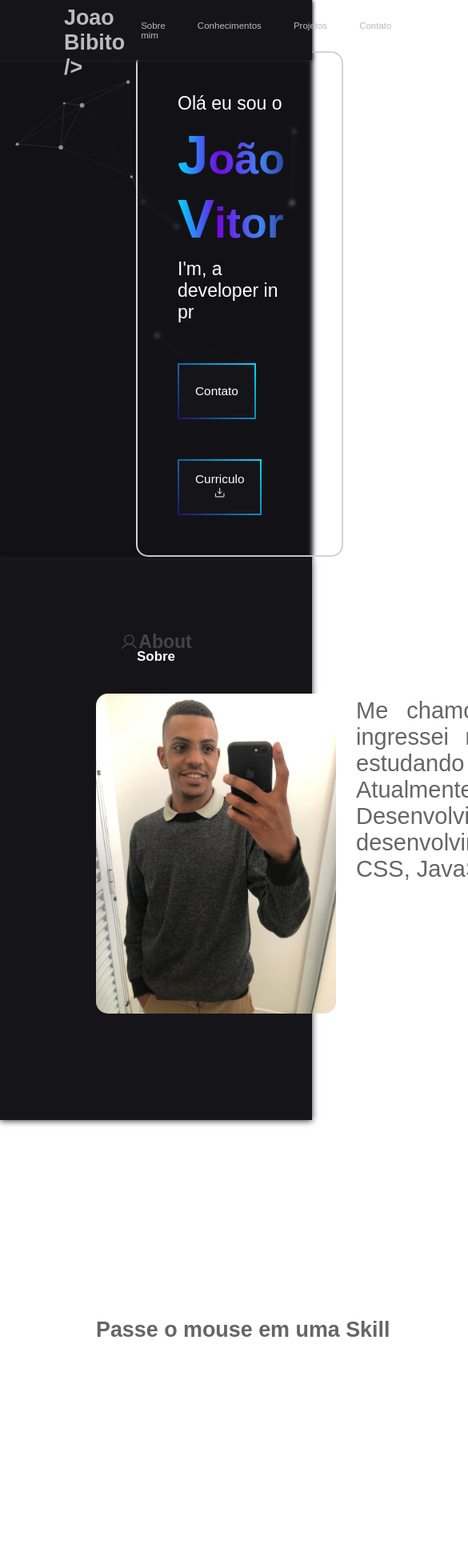
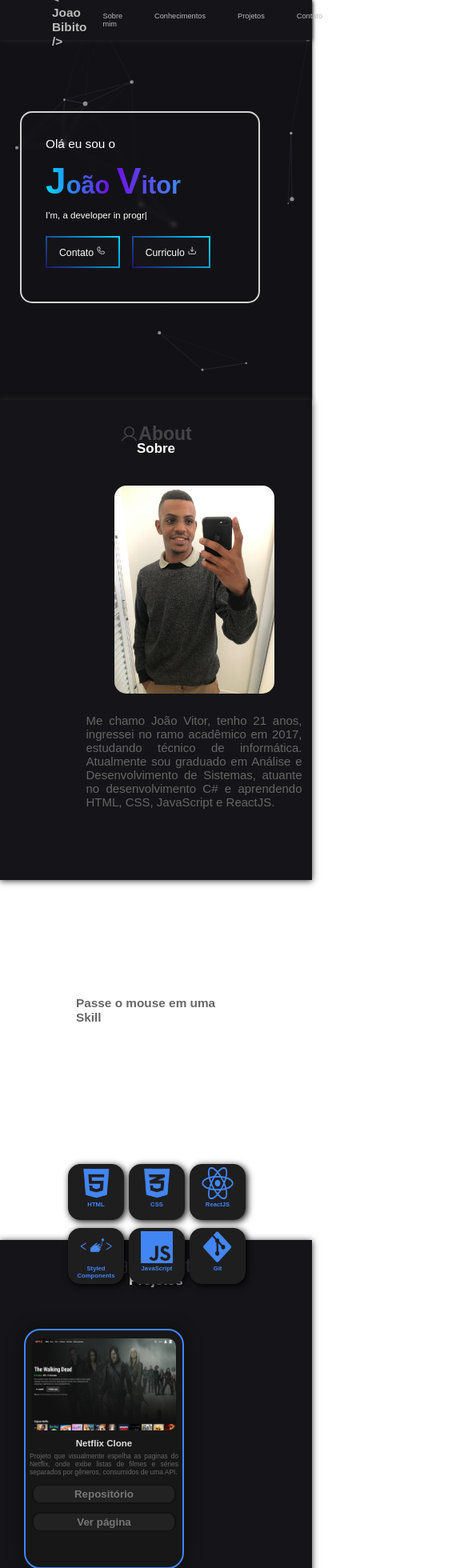
Before and after one commit to JoaoBibito/jb-portfolio, a React (Create React App) app: page / in a window 390 px wide. Shown: the top 1960 px of the page at 80% size, 585 px wide, since content can reach past the window. Built offline with nearby package versions, Linux system fonts and the light colour scheme.

Commit message:
responsive

```diff
--- a/src/pages/index/index.jsx
+++ b/src/pages/index/index.jsx
@@ -87,7 +87,7 @@ function Home() {
           />
           <>
             <S.buttonHome>
-              <a href="#contact">Contato</a>
+              <a href="#contact">Contato <Phone/></a>
             </S.buttonHome>
             <S.buttonHome>
               <a href={require("../../assets/CurriculoJoaoVitor.pdf")} download>
@@ -115,12 +115,6 @@ function AboutMe() {
         <S.containerAboutMe>
           <img
             src={imgProfile}
-            style={{
-              width: "300px",
-              height: "400px",
-              marginRight: "20px",
-              borderRadius:"15px"
-            }}
             alt="Profile"
           />
           <S.textAboutMe>
@@ -207,7 +201,8 @@ function MySkills() {
   return (
     <S.MySkills id="mySkills">
       <S.divMySkills>
-        <S.MySkillsTitle className="d-200">
+        <S.MySkillsTitle className="d-200"
+        >
           <S.Title>
             Habilidades
             <span>
@@ -258,31 +253,29 @@ function MyProjects() {
           </S.Title>
         </S.MyProjectsTitle>
         <S.CardProject>
-          <S.MyProjectImg>
-            <img src={netflixImg} alt='Netflix project'/>
-          </S.MyProjectImg>
+          <S.ProjectImg src={netflixImg} alt='Netflix project'/>
           <S.MyProjectTitle>Netflix Clone</S.MyProjectTitle>
           <S.descriptionProject>
             Projeto que visualmente espelha as paginas do Netflix, onde exibe
             listas de filmes e séries separados por gêneros, consumidos de uma
             API.
           </S.descriptionProject>
-          <button>
+          <S.ProjectButton>
             <a
               href="https://github.com/JoaoBibito/NetflixClone"
               target="_blank" rel="noreferrer"
             >
               Repositório
             </a>
-          </button>
-          <button>
+          </S.ProjectButton>
+          <S.ProjectButton>
             <a
               href="https://joaobibito.github.io/NetflixClone/"
               target="_blank" rel="noreferrer"
             >
               Ver página
             </a>
-          </button>
+          </S.ProjectButton>
         </S.CardProject>
       </S.divMyProjects>
     </S.MyProjects>
@@ -368,18 +361,9 @@ function Contact() {
 function Footer() {
   return (
     <S.Footer>
-      <div
-        style={{
-          fontSize: "1.5rem",
-          fontWeight: "bold",
-          justifySelf: "left",
-          position: "absolute",
-          left: "60px",
-          color:"white"
-        }}
-      >
+      <S.nameFooter>
         © João Vitor Barbosa 2022
-      </div>
+      </S.nameFooter>
       <ul>
         <li>
           <Link
--- a/src/pages/index/style.js
+++ b/src/pages/index/style.js
@@ -17,9 +17,6 @@ export const Title = styled.h2`
   opacity: 1;
   margin-left:auto;
   margin-right: auto;
-  @media (min-width: 994px) {
-    font-size: 3.5rem;
-  }
 
   span {
     z-index: -1;
@@ -65,15 +62,27 @@ export const Header = styled.header`
   padding: 0px 50px;
   align-items: center;
   box-shadow: 0px 1px 5px #252525;
+  @media(max-width: 992px){
+    height: 50px;
+    padding: 0px 15px;
+  }
 `;
 
 export const Name = styled.h1`
   color: #bbb;
   margin-left: 100px;
-  font-size: 3.5rem;
+  font-size: 3rem;
   cursor: pointer;
-  @media(max-width:1675px) {
-    margin-left: 30px;
+  @media(max-width:1170px) {
+    font-size: 2.5rem;
+  }
+  @media(max-width:992px) {
+    font-size: 2.6rem;
+    margin-left: 50px;
+  }
+  @media(max-width:768px) {
+    font-size: 2rem;
+    margin-left: 50px;
   }
 `;
 
@@ -98,6 +107,17 @@ export const HeaderTopics = styled.ul`
     transform: scale(1.2);
     transition: 0.3s linear;
   }
+  @media(max-width:992px) {
+    ul{
+    font-size: 1.2rem;
+    }
+  }
+  @media(max-width:768px) {
+
+    font-size: 1rem;
+    margin-right: 10px;
+
+  }
 `;
 //------------- HOME
 export const Home = styled.article`
@@ -106,6 +126,16 @@ export const Home = styled.article`
   width: 100%;
   padding: 80px 120px;
   box-shadow: 0px 1px 5px #252525;
+  @media(max-width: 1170px){
+    padding: 130px 100px;
+  }
+  @media(max-width: 992px){
+    height: 500px;
+    padding: 84px 120px;
+  }
+  @media(max-width: 768px){
+    padding: 84px 5px;
+  }
 `;
 
 export const divHome = styled.article`
@@ -113,6 +143,12 @@ export const divHome = styled.article`
   align-items: center;
   height: 600px;
   position: relative;
+  @media(max-width: 1170px){
+    height: 500px;
+  }
+  @media(max-width: 992px){
+    height: 350px;
+    }
 `;
 
 export const TextHome = styled.div`
@@ -122,7 +158,7 @@ export const TextHome = styled.div`
   border-radius: 15px;
   font-size: 3rem;
   padding: 50px;
-  margin-left: 20%;
+  margin-left:15%;
   width: 650px;
   color: white;
   .bigName {
@@ -139,9 +175,43 @@ export const TextHome = styled.div`
     font-size: 9rem;
     font-weight: bold;
   }
-  @media(max-width:1675px) {
-    margin-left: 50px;
+  @media(max-width:1170px) {
+    width: 550px;
+    margin-left: 20px;
+    padding: 50px;
+    font-size: 2rem;
+
+    .bigName{
+      font-size: 5rem;
     }
+    span{
+      font-size: 7rem;
+    }
+  }
+  @media(max-width:992px) {
+    width: 550px;
+    height: 330px;
+    margin-left: 20px;
+    padding: 50px;
+    font-size: 1.5rem;
+    .bigName{
+      font-size: 5rem;
+    }
+    span{
+      font-size: 7rem;
+    }
+  }
+  @media(max-width: 768px){
+    width: 300px;
+    height: 240px;
+    padding: 30px 20px 10px 30px;
+    .bigName{
+      font-size: 4rem;
+    }
+    span{
+      font-size: 6rem;
+    }
+  }
 `;
 
 export const ImgHome = styled.div`
@@ -154,9 +224,11 @@ export const ImgHome = styled.div`
 
 export const SpanHome = styled.div`
   font-size: 3rem;
+  @media(max-width: 768px){
+    font-size: 2rem;
+  }
 `;
 export const buttonHome = styled.button`
-  margin-top: 50px;
   border-radius: 15px 15px 15px 15px;
   height: 70px;
   padding-left: 20px;
@@ -168,6 +240,7 @@ export const buttonHome = styled.button`
   background-color: #151519;
   border-image: linear-gradient(225deg, #00d9ff 0%, #1f1670 100%) 1;
   margin-right: 50px;
+  margin-top: 50px;
   :hover {
     border-image: linear-gradient(225deg, #1f1670 0%, #00d9ff 100%) 1;
     /* transition: all 500ms ease-in-out; */
@@ -176,6 +249,19 @@ export const buttonHome = styled.button`
   a {
     text-decoration: none;
     color: inherit;
+  }
+  @media(max-width:1170px){
+    height: 60px;
+    padding: 0px 15px;
+  }
+  @media(max-width:992px){
+    margin-top: 20px;
+  }
+  @media(max-width:768px){
+    height: 40px;
+    margin-top: 20px;
+    margin-right: 15px;
+    font-size: 1.6rem;
   }
 `;
 
@@ -187,17 +273,61 @@ export const AboutMe = styled.article`
   padding: 80px 120px;
   background-color: #151519;
   box-shadow: 0px 1px 8px #2f2f2f;
+  @media (max-width: 992px) {
+    padding: 10px 80px;
+    height: 500px;
+  }
+  @media (max-width: 768px) {
+    padding: 20px 10px;
+    height: 600px;
+  }
 `;
 
 export const containerAboutMe=styled.div`
-display: flex;
-    width: 900px;
-    justify-content: space-between;
-    margin-top: 20px;
-    margin-left: auto;
-    margin-right: auto;
-    @media (max-width: 1675px) {
-
+  position: relative;
+  display: flex;
+  width: 850px;
+  justify-content: space-between;
+  margin-top: 20px;
+  margin-left: auto;
+  margin-right: auto;
+  img{
+    width: 300px;
+    height: 400px;
+    margin-right: 20px;
+    border-radius: 15px;
+  }
+  @media (max-width: 1170px) {
+    width: 800px;
+  }
+  @media (max-width: 992px) {
+    width: 600px;
+  img{
+      width: 250px;
+      height: 300px;
+      margin-right: 20px;
+    }
+  }
+  @media (max-width: 768px) {
+    width: 465px;
+    img{
+    width: 200px;
+    height: 260px;
+    margin-right: 20px;
+    }
+  }
+  @media(max-width:510px){
+    flex-direction: column;
+    justify-content: center;
+    align-items: center;
+    img{
+      margin-bottom: 20px;
+      margin-right: 0px;
+    }
+  }
+  @media (max-width: 376px) {
+    width: 300px;
+    flex-direction: column;
   }
     `
 export const divAboutMe = styled.article`
@@ -209,6 +339,7 @@ export const divAboutMe = styled.article`
 
 export const textAboutMe = styled.div`
   color: #666;
+  max-width: 470px;
   font-size: 29px;
   padding:5px;
   text-align: justify;
@@ -216,6 +347,18 @@ export const textAboutMe = styled.div`
   -webkit-box-pack: center;
   -webkit-box-align: center;
   flex-direction: column;
+
+  @media(max-width:1170px){
+    font-size: 25px;
+  }
+  @media (max-width:992px) {
+    width: 400px;
+    font-size: 25px;
+  }
+  @media(max-width:768px){
+    width: 280px;
+    font-size: 15px;
+  }
 `;
 
 // ------------- MY SKILLS
@@ -223,7 +366,16 @@ export const MySkills = styled.article`
   width: 100%;
   height: 700px;
   display: flex;
-  padding: 80px 120px; ;
+  padding: 80px 120px;
+  @media(max-width: 992px){
+    padding: 10px 30px;
+    height: 450px;
+  }
+  @media(max-width: 768px){
+    padding: 20px 20px;
+    height: 450px;
+  }
+
 `;
 
 export const divMySkills = styled.div`
@@ -232,6 +384,13 @@ export const divMySkills = styled.div`
   margin: 0 auto;
   display: flex;
   flex-wrap: wrap;
+  @media(max-width: 1170px){
+    width: 800px;
+  }
+  @media(max-width: 992px){
+    width: 750px;
+    justify-content: space-around;
+  }
 `;
 
 export const MySkillsTitle = styled.h1`
@@ -240,25 +399,36 @@ export const MySkillsTitle = styled.h1`
   text-align: center;
   color: #ddd;
   z-index: 10;
+  @media(max-width:768px){
+    margin-bottom: 50px;
+  }
 `;
 
 export const divDescription = styled.div`
-  height: 400px;
+  height: 200px;
   width: 400px;
   backdrop-filter: blur(2.5px);
   display: flex;
   flex-direction: column;
   z-index: 5;
-  @media (max-width: 1675px) {
-
+  @media (max-width: 1170px) {
+    width: 300px;
+  }
+  @media (max-width: 768px) {
+    width: 200px;
   }
 `;
 
 export const descriptionTitle = styled.h2`
   width: 100%;
   color: #666;
-  padding-top: 100px;
-  font-size: 3.5rem; ;
+  font-size: 3.5rem;
+  @media(max-width:992px){
+    font-size: 3rem;
+  }
+  @media (max-width: 768px) {
+    font-size: 2rem;
+  }
 `;
 
 export const descriptionText = styled.div`
@@ -266,17 +436,35 @@ export const descriptionText = styled.div`
   font-size: 2.5rem;
   margin-top: 30px;
   color: #666;
+  @media(max-width:992px){
+    font-size: 2.2rem;
+  }
+  @media (max-width: 768px) {
+    font-size: 1.5rem;
+  }
 `;
 
 export const divSkills = styled.div`
   height: 330px;
   width: 500px;
   display: flex;
+  justify-content: end;
   flex-wrap: wrap;
-  padding: 20px;
+  padding: 0px 10px;
   z-index: 3;
+  @media(max-width: 1170px){
+    width: 400px;
+  }
+  @media(max-width: 992px){
+    height:250px;
+  }
+  @media(max-width: 768px){
+    height:160px;
+    width:250px;
+  }
 `;
 export const Card = styled.div`
+position: relative;
   width: 130px;
   height: 130px;
   background-color: #1e1e1e;
@@ -289,6 +477,21 @@ export const Card = styled.div`
     transform: scale(1);
     border: 2px solid #222;
     box-shadow: 2px 2px 8px #1d1d1d;
+  }
+  @media(max-width:1170px){
+    margin: 5px;
+    width: 110px;
+    height: 110px;
+  }
+  @media (max-width: 992px) {
+    width: 100px;
+    height: 100px;
+    margin: 3px;
+  }
+  @media (max-width: 768px) {
+    width: 70px;
+    height: 70px;
+    margin: 3px;
   }
 `;
 
@@ -305,16 +508,49 @@ export const CardImg = styled.div`
     height: 75px;
     width: 80px;
   }
+  @media(max-width:1170px){
+    width: 100px;
+    height: 75px;
+    img{
+      height: 70px;
+      width: 85px;
+    }
+  }
+  @media(max-width:992px){
+    margin-top: 0px;
+    img{
+      height: 55px;
+      width: 65px;
+    }
+  }
+  @media(max-width:768px){
+    width: 65px;
+    height: 45px;
+    margin-top: 0px;
+    img{
+      height: 40px;
+      width: 40px;
+    }
+  }
 `;
 
 export const CardTitle = styled.h3`
-  width: 130px;
+  width: 100%;
   text-align: center;
   padding-top: 5px 0px;
   color: #4285f4;
   font-size: 1.5rem;
   display: flex;
   justify-content: center;
+  @media(max-width:1170px){
+    font-size:1.2rem;
+  }
+  @media(max-width:992px){
+    font-size:1.1rem;
+  }
+  @media(max-width:768px){
+    font-size:1rem;
+  }
 `;
 
 //------------- My Projects
@@ -325,6 +561,10 @@ export const MyProjects = styled.article`
   box-shadow: 0px 1px 5px #252525;
   background-color: #151519;
   box-shadow: 0px 1px 8px #2f2f2f;
+  @media(max-width: 992px){
+    padding: 10px 30px;
+    height: 500px;
+  }
 `;
 
 export const divMyProjects = styled.div`
@@ -342,6 +582,8 @@ export const MyProjectsTitle = styled.h1`
 export const CardProject = styled.div`
   width: 250px;
   height: 350px;
+  display: flex;
+  flex-direction: column;
   background-color: #171717;
   border-radius: 20px;
   padding: 10px;
@@ -356,7 +598,46 @@ export const CardProject = styled.div`
   :hover > * {
     transition: all 0.3s ease-in-out;
   }
-  button {
+  @media(max-width: 992px){
+    height: 300px;
+    width: 200px;
+    padding: 5px;
+  }
+`;
+
+export const ProjectImg = styled.img`
+
+    margin-top: 5px;
+    height: 130px;
+    width: 225px;
+    border-radius: 10px;
+    margin-left: auto;
+    margin-right: auto;
+
+  @media(max-width: 992px){
+    width: 180px;
+    height: 115px;
+    }
+`;
+
+export const MyProjectTitle = styled.h1`
+  width: 100%;
+  text-align: center;
+  color: #ddd;
+margin-top: 10px;
+`;
+
+export const descriptionProject = styled.div`
+  font-size: 1.3rem;
+  color: #666;
+  text-align: justify;
+  padding-top: 5px;
+  @media(max-width: 992px){
+    font-size: 1.1rem;
+    }
+`;
+
+export const ProjectButton=styled.button`
     width: 210px;
     height: 30px;
     margin-top: 10px;
@@ -367,43 +648,20 @@ export const CardProject = styled.div`
     color: #777;
     font-weight: bold;
     border: 2px solid #111;
-  }
-  button > a {
+
+   a {
     text-decoration: none;
     color: #777;
   }
-  button:hover {
+  :hover {
     background-color: #333;
     border: 2px solid #000;
   }
-`;
-
-export const MyProjectImg = styled.div`
-  height: 150px;
-  width: 225px;
-  position: relative;
-  margin-left: auto;
-  margin-right: auto;
-  img {
-    margin-top: 5px;
-    height: 130px;
-    width: 225px;
-    border-radius: 10px;
+  @media(max-width: 992px){
+    width: 180px;
+    height: 25px;
   }
 `;
-
-export const MyProjectTitle = styled.h1`
-  width: 100%;
-  text-align: center;
-  color: #ddd;
-`;
-
-export const descriptionProject = styled.div`
-  font-size: 1.3rem;
-  color: #666;
-  padding-top: 5px;
-`;
-
 //------------- Contact
 
 export const Contact = styled.article`
@@ -411,14 +669,18 @@ export const Contact = styled.article`
   height: 700px;
   display: flex;
   padding: 80px 120px;
+  @media(max-width: 992px){
+    height: 500px;
+    padding: 80px 10px;
+  }
 `;
 
 export const formContact = styled.form`
   position: relative;
   background: #151519;
-  width: 500px;
+  width: 400px;
   border-radius: 30px;
-  height: 500px;
+  height: 450px;
   margin-left: auto;
   margin-right: auto;
   ::before {
@@ -430,6 +692,12 @@ export const formContact = styled.form`
     margin: -2px;
     border-radius: 30px;
   }
+  @media(max-width: 992px){
+    height: 400px;
+  }
+  @media(max-width: 768px){
+    width: 295px;
+  }
 `;
 
 export const ContactTitle = styled.h1`
@@ -440,17 +708,19 @@ export const ContactTitle = styled.h1`
 `;
 
 export const divContact = styled.div`
-  height: 450px;
-  width: 500px;
-  padding-left: 50px;
+  width: 400px;
+  padding-left: 20px;
   margin-left: auto;
   margin-right: auto;
   margin-top: 20px;
+  @media(max-width: 992px){
+    margin-top: 0px;
+  }
 `;
 
 export const formInput = styled.input`
   height: 35px;
-  width: 400px;
+  width: 350px;
   margin-top: 20px;
   background-color: #333;
   border-radius: 5px;
@@ -459,6 +729,13 @@ export const formInput = styled.input`
   border: 1px solid #555;
   ::placeholder {
     color: lightgray;
+  }
+  @media(max-width: 992px){
+    height: 30px;
+    font-size: 1.2rem;
+  }
+  @media(max-width: 768px){
+    width: 250px;
   }
 `;
 export const Footer = styled.article`
@@ -471,7 +748,7 @@ export const Footer = styled.article`
   box-shadow: 0px 1px 5px #252525;
   padding: 10px 100px;
   ul {
-    width: 700px;
+    width: 600px;
     font-size: 1.9rem;
     display: flex;
     color: #ccc;
@@ -489,4 +766,28 @@ export const Footer = styled.article`
     color: inherit;
     align-items: center;
   }
+  @media(max-width:1170px){
+    ul{
+      width: 450px;
+      font-size: 1.5rem;
+    }
+  }
+  @media(max-width:992px){
+    ul{
+      width: 370px;
+      font-size: .7rem;
+    }
+  }
 `;
+export const nameFooter=styled.div`
+font-size: 1.5rem;
+font-weight: bold;
+justify-self: left;
+position: absolute;
+left: 60px;
+color: white;
+@media(max-width: 992px){
+  font-size: 1rem;
+  left:20px
+}
+`;
```
